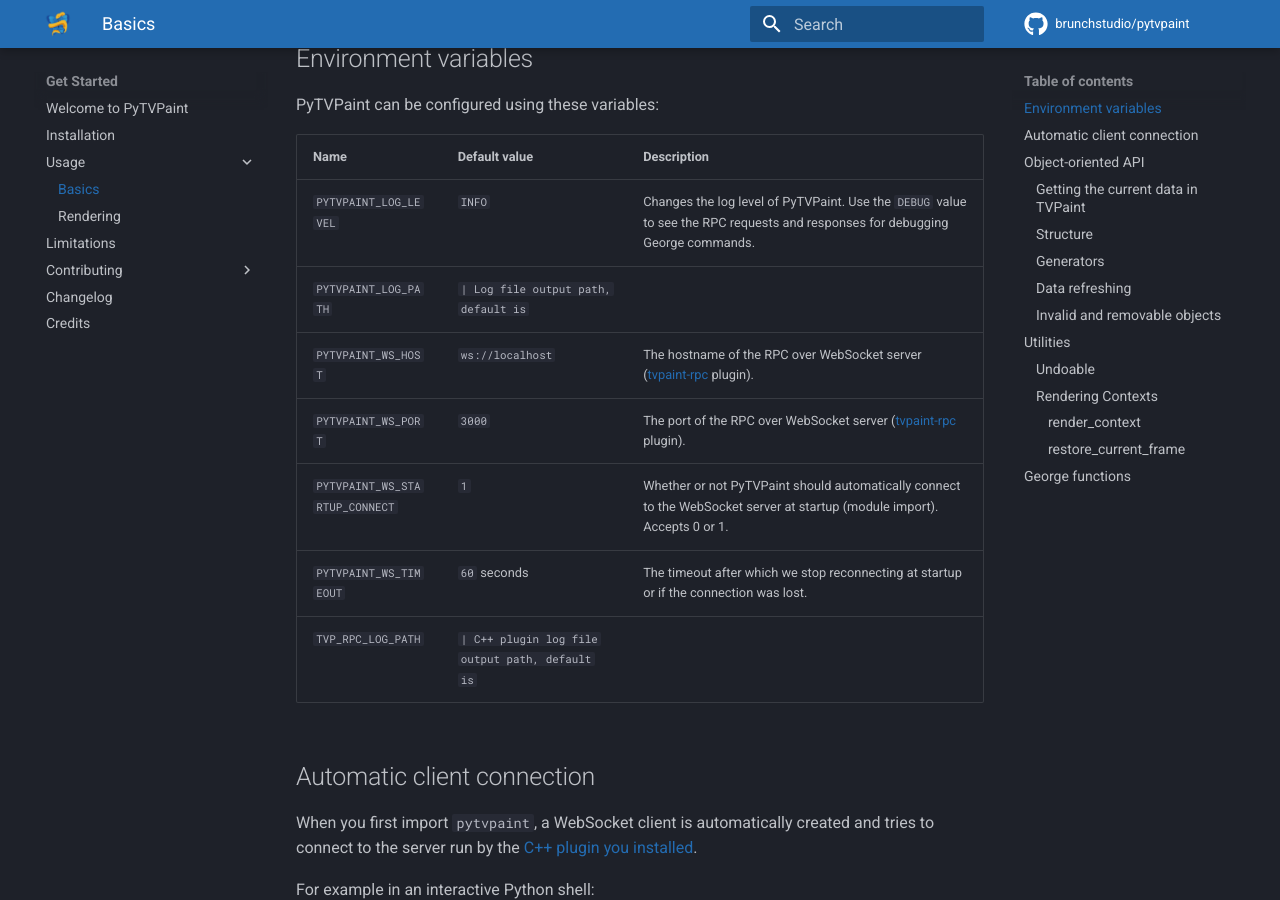
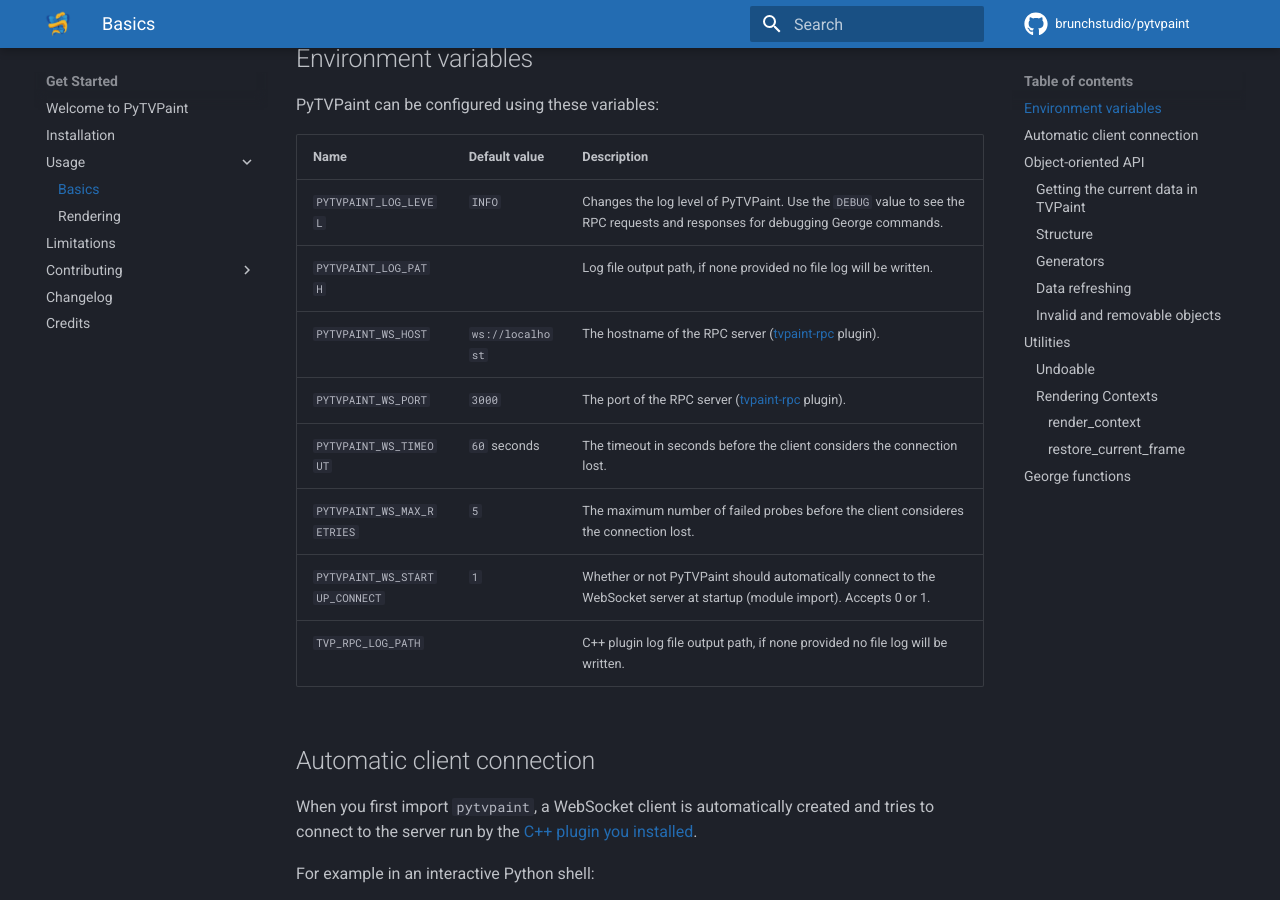
Before and after one commit to brunchstudio/pytvpaint, an MkDocs documentation site: the page built from docs/usage/usage.md, in a window 1280 px wide and 900 px high, scrolled down 412 px. Built offline with MkDocs 1.6.1 and Material for MkDocs 9.7.7, drawn with Linux system fonts in a browser that asks for light colours; comment, search, counter and statistics services are not loaded; the version menu is left out.

Commit message:
FIX rpc default timeout value

```diff
--- a/docs/usage/usage.md
+++ b/docs/usage/usage.md
@@ -12,15 +12,16 @@
 
 PyTVPaint can be configured using these variables:
 
-| Name                           | Default value    | Description                                                                                                                    |
-|:-------------------------------|:-----------------|:-------------------------------------------------------------------------------------------------------------------------------|
-| `PYTVPAINT_LOG_LEVEL`          | `INFO`           | Changes the log level of PyTVPaint. Use the `DEBUG` value to see the RPC requests and responses for debugging George commands. |
-| `PYTVPAINT_LOG_PATH`           | ``               | Log file output path, default is ``                                                                                            |
-| `PYTVPAINT_WS_HOST`            | `ws://localhost` | The hostname of the RPC over WebSocket server ([tvpaint-rpc](https://github.com/brunchstudio/tvpaint-rpc) plugin).             |
-| `PYTVPAINT_WS_PORT`            | `3000`           | The port of the RPC over WebSocket server ([tvpaint-rpc](https://github.com/brunchstudio/tvpaint-rpc) plugin).                 |
-| `PYTVPAINT_WS_STARTUP_CONNECT` | `1`              | Whether or not PyTVPaint should automatically connect to the WebSocket server at startup (module import). Accepts 0 or 1.      |
-| `PYTVPAINT_WS_TIMEOUT`         | `60` seconds     | The timeout after which we stop reconnecting at startup or if the connection was lost.                                         |
-| `TVP_RPC_LOG_PATH`             | ``               | C++ plugin log file output path, default is ``
+| Name                              | Default value    | Description                                                                                                                                                    |
+|:----------------------------------|:-----------------|:---------------------------------------------------------------------------------------------------------------------------------------------------------------|
+| `PYTVPAINT_LOG_LEVEL`             | `INFO`           | Changes the log level of PyTVPaint. Use the `DEBUG` value to see the RPC requests and responses for debugging George commands.                                 |
+| `PYTVPAINT_LOG_PATH`              |                  | Log file output path, if none provided no file log will be written.                                                                                            |
+| `PYTVPAINT_WS_HOST`               | `ws://localhost` | The hostname of the RPC server ([tvpaint-rpc](https://github.com/brunchstudio/tvpaint-rpc) plugin).                                                            |
+| `PYTVPAINT_WS_PORT`               | `3000`           | The port of the RPC server ([tvpaint-rpc](https://github.com/brunchstudio/tvpaint-rpc) plugin).                                                                |
+| `PYTVPAINT_WS_TIMEOUT`            | `60` seconds     | The timeout in seconds before the client considers the connection lost.                                                                                        |
+| `PYTVPAINT_WS_MAX_RETRIES`        | `5`              | The maximum number of failed probes before the client consideres the connection lost.                                                                          |
+| `PYTVPAINT_WS_STARTUP_CONNECT`    | `1`              | Whether or not PyTVPaint should automatically connect to the WebSocket server at startup (module import). Accepts 0 or 1.                                      |
+| `TVP_RPC_LOG_PATH`                |                  | C++ plugin log file output path, if none provided no file log will be written.
 
 ## Automatic client connection
 
```
Also changed, not shown: README.md (+1 -1 lines), pyproject.toml (+7 -1 lines), 2 other files.
